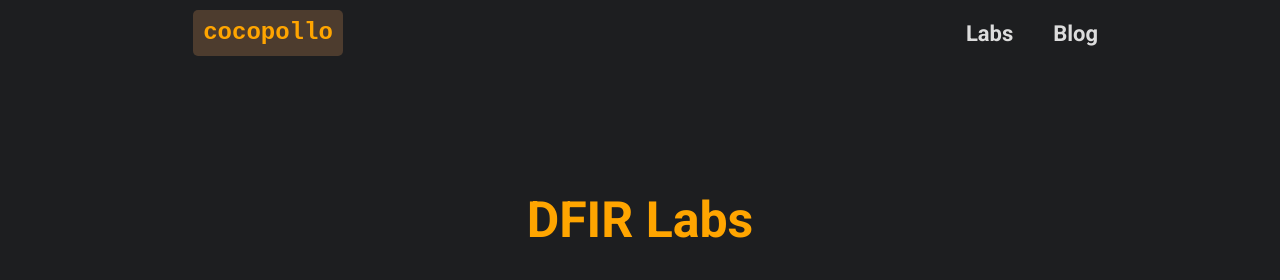
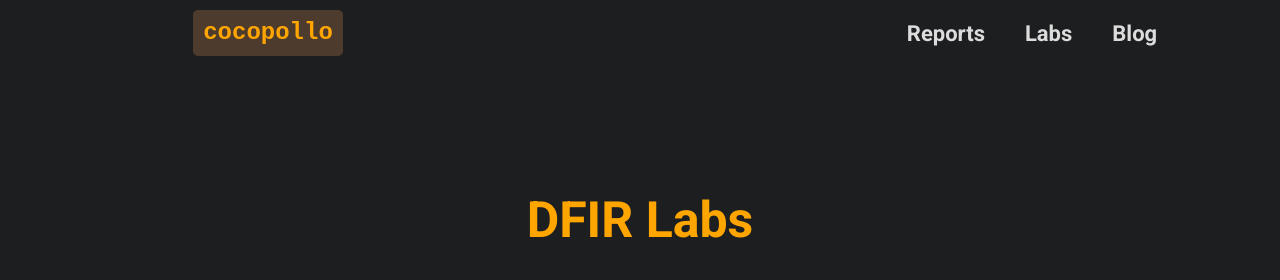
Before and after one commit to cocopollo/mahmoudswelam, a plain HTML site: page labs/index.html in a window 1280 px wide. Shown: the top 280 px of the page. Drawn offline with nearby package versions, Linux system fonts and the light colour scheme.

Commit message:
Update index.html

```diff
--- a/labs/index.html
+++ b/labs/index.html
@@ -83,6 +83,7 @@
 			</div>
 			<div class="center"></div>
 			<div class="right">
+				<a href="https://cocopollo.github.io/mahmoudswelam/Reports/StarkTech%20Incident%20Report%201dab727b1373804eb103cf7d2c5c8702.html">Reports</a>
 				<a href="https://cocopollo.github.io/mahmoudswelam/labs/index.html">Labs</a>
 				<a href="https://medium.com/@mahmoud.o.swelam/" target="_blank">Blog</a>
 			</div>
```
